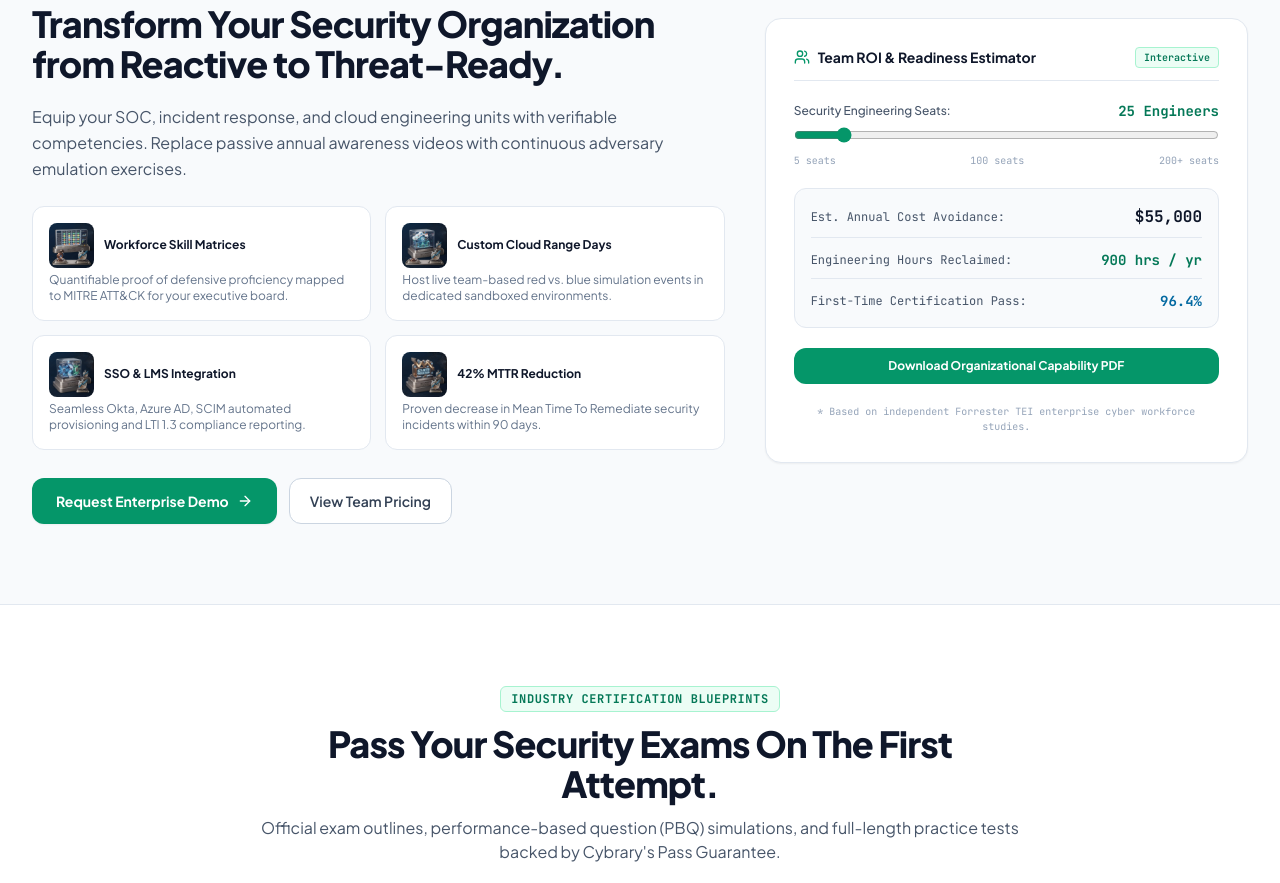
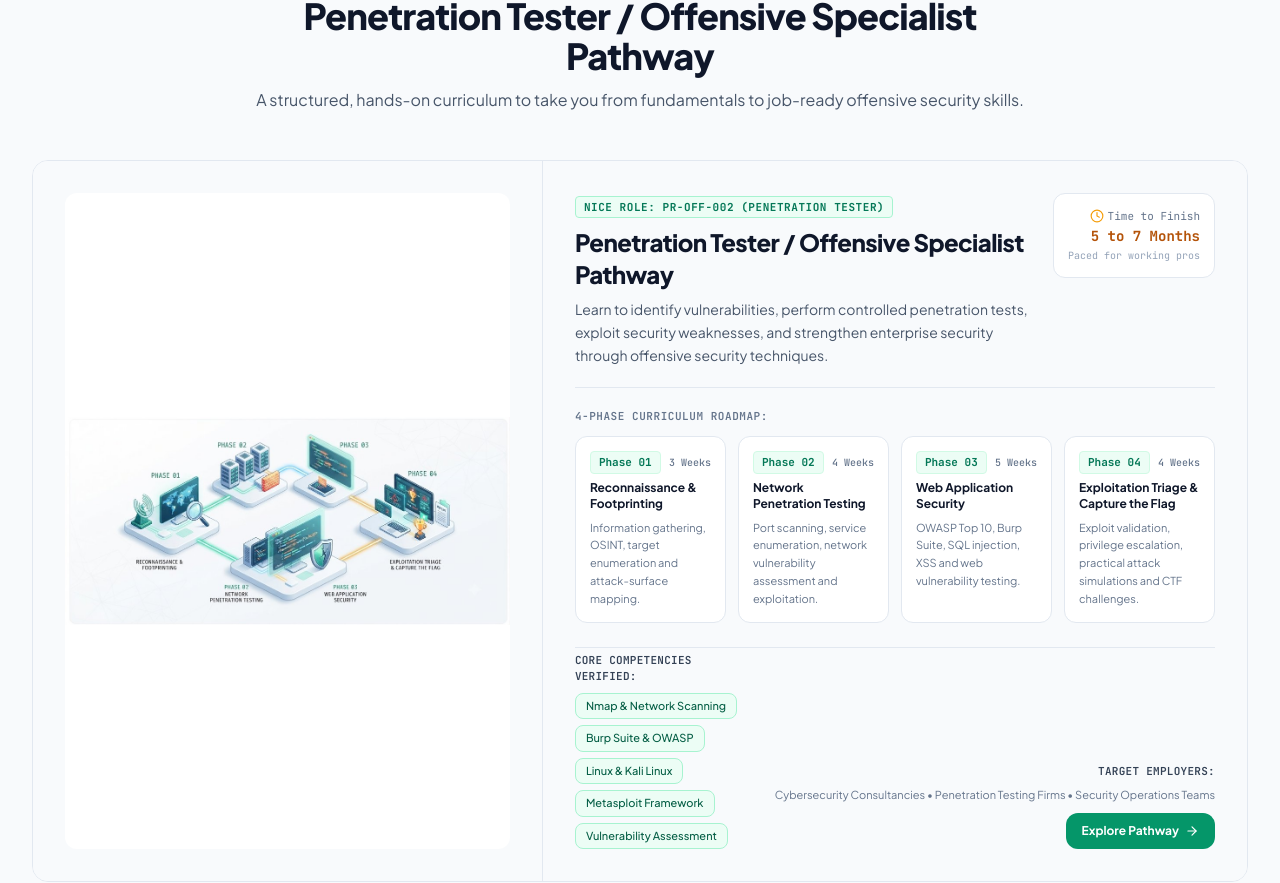
Before and after one commit to deepacknavaraj1404-coder/CYBER-, a React (Vite) app: page / in a window 1280 px wide. Shown: the part 6037-6920 px from the top of the page. Built offline with nearby package versions, Linux system fonts and the light colour scheme.

Commit message:
Add Penetration Tester Pathway section with uploaded illustration and 4-phase roadmap

```diff
--- a/src/App.jsx
+++ b/src/App.jsx
@@ -6,6 +6,7 @@ import ValuePillars from './components/ValuePillars';
 import InteractiveLabDemo from './components/InteractiveLabDemo';
 import CourseCatalog from './components/CourseCatalog';
 import CareerPaths from './components/CareerPaths';
+import PentestPathway from './components/PentestPathway';
 import EnterpriseSection from './components/EnterpriseSection';
 import CertificationSection from './components/CertificationSection';
 import Testimonials from './components/Testimonials';
@@ -89,6 +90,9 @@ export default function App() {
         {/* Role-Aligned Career Pathways */}
         <CareerPaths onOpenAuth={handleOpenAuth} />
 
+        {/* Penetration Tester / Offensive Specialist Pathway */}
+        <PentestPathway onOpenAuth={handleOpenAuth} />
+
         {/* Cybrary for Enterprise & Teams + ROI Calculator */}
         <EnterpriseSection onOpenAuth={handleOpenAuth} />
 
--- /dev/null
+++ b/src/components/PentestPathway.jsx
@@ -0,0 +1,212 @@
+import React from 'react';
+import { Clock, ArrowRight } from 'lucide-react';
+import pentestIllustration from '../assets/pathways/pentest-illustration.jpg';
+
+const PENTEST_PATH = {
+  niceCode: 'PR-OFF-002 (Penetration Tester)',
+  role: 'Penetration Tester / Offensive Specialist',
+  estTime: '5 to 7 Months',
+  summary:
+    'Learn to identify vulnerabilities, perform controlled penetration tests, exploit security weaknesses, and strengthen enterprise security through offensive security techniques.',
+  skillsLearned: [
+    'Nmap & Network Scanning',
+    'Burp Suite & OWASP',
+    'Linux & Kali Linux',
+    'Metasploit Framework',
+    'Vulnerability Assessment',
+  ],
+  targetEmployers: [
+    'Cybersecurity Consultancies',
+    'Penetration Testing Firms',
+    'Security Operations Teams',
+  ],
+  steps: [
+    {
+      step: '01',
+      time: '3 Weeks',
+      name: 'Reconnaissance & Footprinting',
+      desc: 'Information gathering, OSINT, target enumeration and attack-surface mapping.',
+    },
+    {
+      step: '02',
+      time: '4 Weeks',
+      name: 'Network Penetration Testing',
+      desc: 'Port scanning, service enumeration, network vulnerability assessment and exploitation.',
+    },
+    {
+      step: '03',
+      time: '5 Weeks',
+      name: 'Web Application Security',
+      desc: 'OWASP Top 10, Burp Suite, SQL injection, XSS and web vulnerability testing.',
+    },
+    {
+      step: '04',
+      time: '4 Weeks',
+      name: 'Exploitation Triage & Capture the Flag',
+      desc: 'Exploit validation, privilege escalation, practical attack simulations and CTF challenges.',
+    },
+  ],
+};
+
+export default function PentestPathway({ onOpenAuth }) {
+  const path = PENTEST_PATH;
+
+  return (
+    <section id="pentest-pathway" className="py-20 bg-slate-50 border-b border-slate-200 relative">
+      <div className="max-w-7xl mx-auto px-4 sm:px-6 lg:px-8">
+
+        {/* Section Header */}
+        <div className="text-center max-w-3xl mx-auto space-y-3 mb-12">
+          <span className="text-xs font-mono font-bold tracking-wider uppercase text-emerald-700 bg-emerald-50 px-2.5 py-1 rounded-md border border-emerald-200 inline-block">
+            Offensive Security Career Track
+          </span>
+          <h2 className="text-3xl sm:text-4xl font-extrabold text-slate-900 tracking-tight">
+            Penetration Tester / Offensive Specialist Pathway
+          </h2>
+          <p className="text-sm sm:text-base text-slate-600">
+            A structured, hands-on curriculum to take you from fundamentals to job-ready offensive security skills.
+          </p>
+        </div>
+
+        {/* ── Main Pathway Card: 2-Column Layout ── */}
+        <div className="rounded-2xl bg-white border border-slate-200 shadow-xs overflow-hidden">
+          <div className="flex flex-col lg:flex-row">
+
+            {/* LEFT COLUMN (42%) — Uploaded Pentest Illustration */}
+            <div className="lg:w-[42%] shrink-0 bg-slate-50 border-b lg:border-b-0 lg:border-r border-slate-200 flex items-center justify-center p-6 sm:p-8 min-h-[260px] lg:min-h-0">
+              <div className="w-full h-full rounded-xl overflow-hidden bg-white">
+                <img
+                  src={pentestIllustration}
+                  alt="Penetration Tester Pathway Illustration"
+                  className="w-full h-full object-contain"
+                  loading="lazy"
+                />
+              </div>
+            </div>
+
+            {/* RIGHT COLUMN (58%) — Pathway Content */}
+            <div className="lg:w-[58%] flex flex-col p-6 sm:p-8 space-y-5 bg-slate-50">
+
+              {/* Top Row: Role label + Time-to-Finish stat */}
+              <div className="flex flex-col sm:flex-row sm:items-start sm:justify-between gap-4">
+                <div className="flex-1 min-w-0">
+                  {/* Green Role Code Label */}
+                  <span className="text-[11px] font-mono font-bold tracking-wider uppercase text-emerald-700 bg-emerald-50 px-2 py-0.5 rounded border border-emerald-200 inline-block mb-2">
+                    NICE ROLE: {path.niceCode}
+                  </span>
+
+                  {/* Heading */}
+                  <h3 className="text-xl sm:text-2xl font-extrabold text-slate-900 leading-tight tracking-tight">
+                    {path.role} Pathway
+                  </h3>
+
+                  {/* Description */}
+                  <p className="text-sm text-slate-600 mt-2 leading-relaxed max-w-lg">
+                    {path.summary}
+                  </p>
+                </div>
+
+                {/* Time to Finish — top-right stat card */}
+                <div className="shrink-0 p-3.5 rounded-xl bg-white border border-slate-200 shadow-2xs text-right min-w-[130px] font-mono">
+                  <div className="text-[11px] text-slate-500 flex items-center justify-end gap-1 mb-0.5">
+                    <Clock className="w-3.5 h-3.5 text-amber-500" />
+                    Time to Finish
+                  </div>
+                  <div className="text-sm font-bold text-amber-700">
+                    {path.estTime}
+                  </div>
+                  <div className="text-[10px] text-slate-400 mt-0.5">Paced for working pros</div>
+                </div>
+              </div>
+
+              {/* Thin Divider */}
+              <hr className="border-slate-200" />
+
+              {/* 4-Phase Curriculum Roadmap */}
+              <div>
+                <h4 className="text-[11px] font-mono uppercase tracking-wider text-slate-500 font-semibold mb-3">
+                  4-Phase Curriculum Roadmap:
+                </h4>
+
+                {/* Horizontally scrollable on small screens */}
+                <div className="overflow-x-auto pb-1 -mx-1">
+                  <div className="flex gap-3 min-w-max px-1 lg:grid lg:grid-cols-4 lg:min-w-0">
+                    {path.steps.map((st, i) => (
+                      <div
+                        key={i}
+                        className="w-44 lg:w-auto shrink-0 p-3.5 rounded-xl bg-white border border-slate-200 shadow-2xs hover:border-emerald-200 hover:shadow-sm transition-all duration-200"
+                      >
+                        <div className="flex items-center justify-between mb-1.5">
+                          <span className="text-[11px] font-bold font-mono text-emerald-700 bg-emerald-50 px-2 py-0.5 rounded border border-emerald-100">
+                            Phase {st.step}
+                          </span>
+                          <span className="text-[10px] font-mono text-slate-500 font-medium">
+                            {st.time}
+                          </span>
+                        </div>
+                        <h5 className="text-xs font-bold text-slate-900 mt-1.5 leading-snug">
+                          {st.name}
+                        </h5>
+                        <p className="text-[11px] text-slate-500 mt-1.5 leading-relaxed">
+                          {st.desc}
+                        </p>
+                      </div>
+                    ))}
+                  </div>
+                </div>
+              </div>
+
+              {/* Bottom Row: Core Competencies + Employers + Enroll CTA */}
+              <div className="pt-1 border-t border-slate-200">
+                <div className="flex flex-col md:flex-row md:items-end justify-between gap-4">
+
+                  {/* Left: Core Competencies Tags */}
+                  <div className="flex-1 min-w-0">
+                    <span className="text-[11px] font-semibold text-slate-700 block mb-2 font-mono uppercase tracking-wide">
+                      Core Competencies Verified:
+                    </span>
+                    <div className="flex flex-wrap gap-1.5">
+                      {path.skillsLearned.map((sk, idx) => (
+                        <span
+                          key={idx}
+                          className="bg-emerald-50 text-emerald-800 text-[11px] px-2.5 py-1 rounded-lg border border-emerald-200 font-medium"
+                        >
+                          {sk}
+                        </span>
+                      ))}
+                    </div>
+                  </div>
+
+                  {/* Right: Target Employers + CTA Button */}
+                  <div className="flex flex-col items-start md:items-end gap-2 shrink-0">
+                    <div className="text-right">
+                      <span className="text-[11px] font-semibold text-slate-700 block mb-0.5 font-mono uppercase tracking-wide">
+                        Target Employers:
+                      </span>
+                      <span className="text-[11px] text-slate-500">
+                        {path.targetEmployers.join(' • ')}
+                      </span>
+                    </div>
+                    <button
+                      onClick={() => onOpenAuth('signup')}
+                      className="px-4 py-2.5 rounded-xl text-xs font-bold text-white bg-emerald-600 hover:bg-emerald-700 transition-colors flex items-center gap-1.5 whitespace-nowrap shadow-xs"
+                    >
+                      <span>Explore Pathway</span>
+                      <ArrowRight className="w-3.5 h-3.5" />
+                    </button>
+                  </div>
+
+                </div>
+              </div>
+
+            </div>
+            {/* END RIGHT COLUMN */}
+
+          </div>
+        </div>
+        {/* END Main Card */}
+
+      </div>
+    </section>
+  );
+}
```
Also changed, not shown: public/pathways/pentest-illustration.jpg (added), src/assets/pathways/pentest-illustration.jpg (added).
